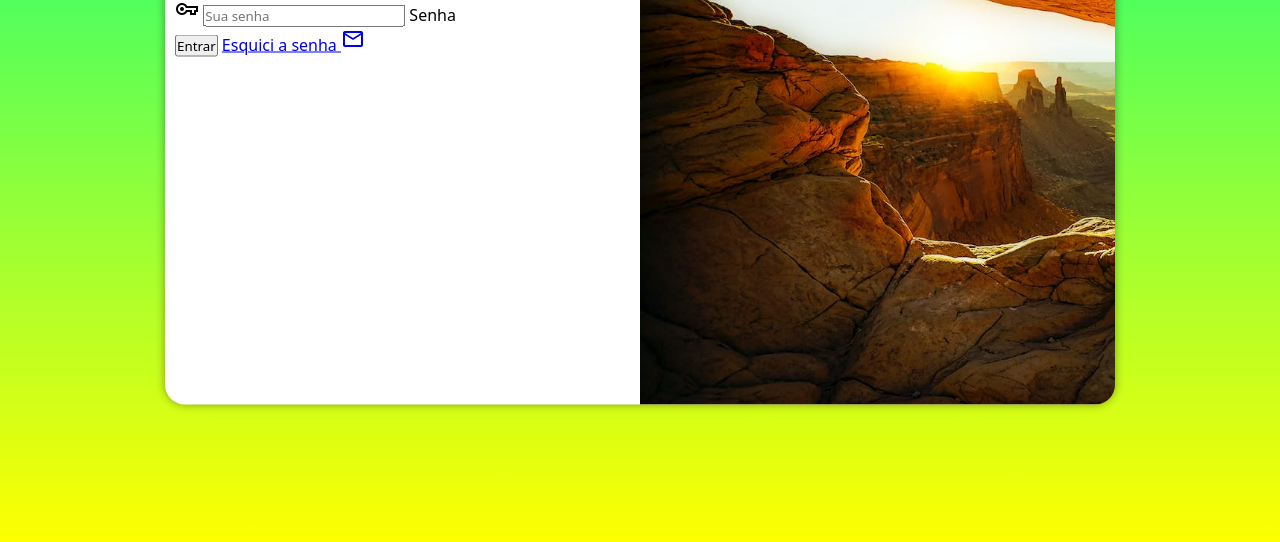
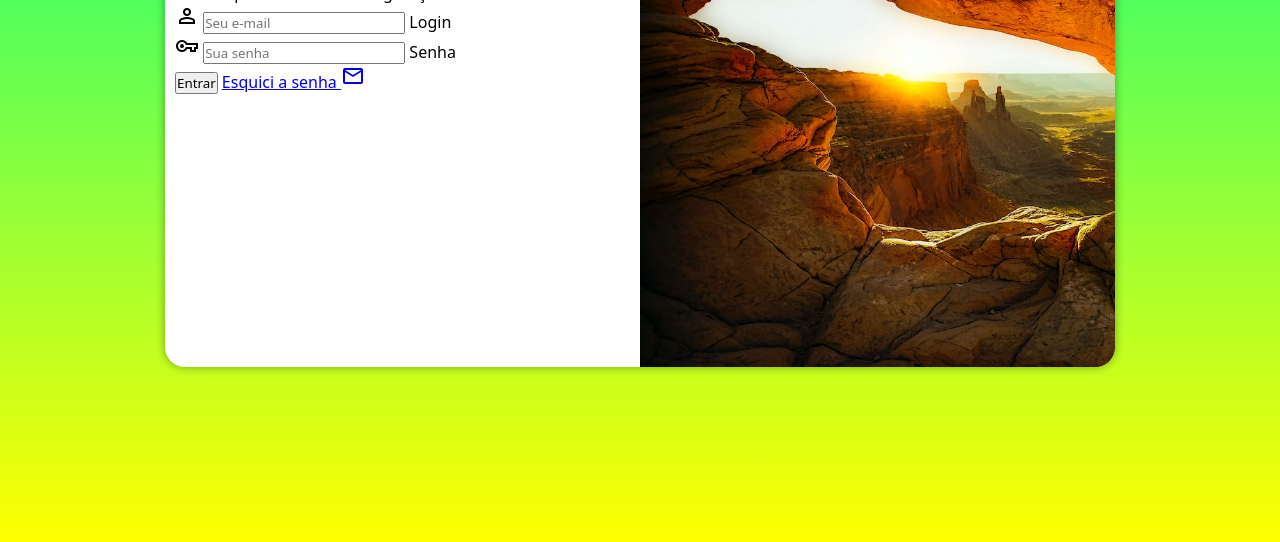
Before and after one commit to nicorreia/projeto-login, a plain HTML site: page index.html in a window 1280 px wide. Shown: the part 258-800 px from the top of the page. Drawn offline with nearby package versions, Linux system fonts and the light colour scheme.

Commit message:
atualização

```diff
--- a/estilos/style.css
+++ b/estilos/style.css
@@ -30,7 +30,7 @@ section#login {
 
     background-color: white;
     width: 290px;
-    height: 525px;
+    height: 450px;
     border-radius: 20px;
     box-shadow: 0px 0px 10px rgba(0, 0, 0, 0.389);
 
@@ -42,7 +42,7 @@ section#login > div#imagem {
     display: block;
     background: darkgoldenrod url(../imagens/pexels-ray-bilcliff-1533483.jpg) no-repeat;
     background-size: cover;
-    height: 300px ;
+    height: 200px ;
 }
 
 section#login > div#formulario {
```
